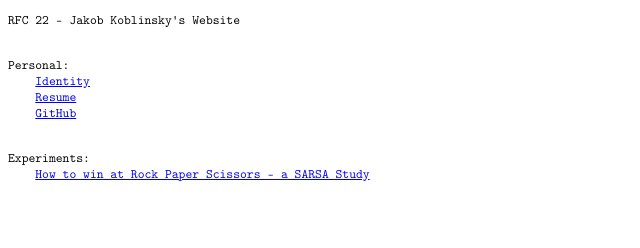
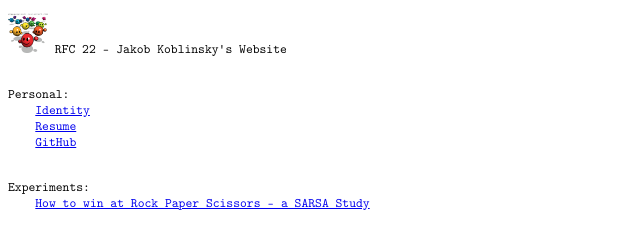
Before and after one commit to jtagrgh/jtagrgh.github.io, a plain HTML site: page index.html in a window 1280 px wide. Shown: the whole page, without its empty margins (0-640 px from the left). Drawn offline with Linux system fonts and the light colour scheme; a web font is replaced by a local one.

Commit message:
Add gigggles to home

```diff
--- a/index.html
+++ b/index.html
@@ -10,9 +10,8 @@
     <title>My Website</title>
   </head>
   <body>
-    <p>RFC 22 - Jakob Koblinsky's Website
+    <p><img src="giggler-festival-glaggle.gif" style="width:40px;"> RFC 22 - Jakob Koblinsky's Website
 	</p>
-
 
 	<p>Personal:
 	<a href="bio.html">Identity</a>
```
Also changed, not shown: giggler-festival-glaggle.gif (added).
